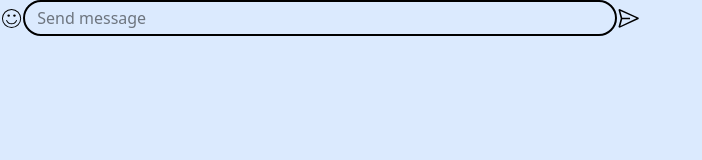
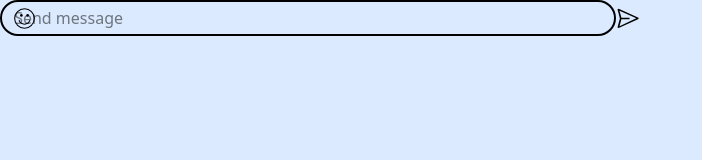
Before and after one commit to GOBINDA-GAGAN/LoopChat, a React (Vite) app in the folder Frontend/: page / in a window 1280 px wide. Shown: the top 160 px of the page, without its empty margins (0-702 px from the left). Built offline with nearby package versions, Linux system fonts and the light colour scheme.

Commit message:
fix: adjust positioning of smile icon in Chart component

```diff
--- a/Frontend/src/components/Chart.jsx
+++ b/Frontend/src/components/Chart.jsx
@@ -5,7 +5,7 @@ import { VscSend } from "react-icons/vsc";
 const Chart = () => {
   return (
     <div className="flex items-center w-1/2">
-      <CiFaceSmile size={25} />
+      <CiFaceSmile size={25} className=" absolute left-3" />
       <input
         type="text"
         placeholder=" Send message"
```
